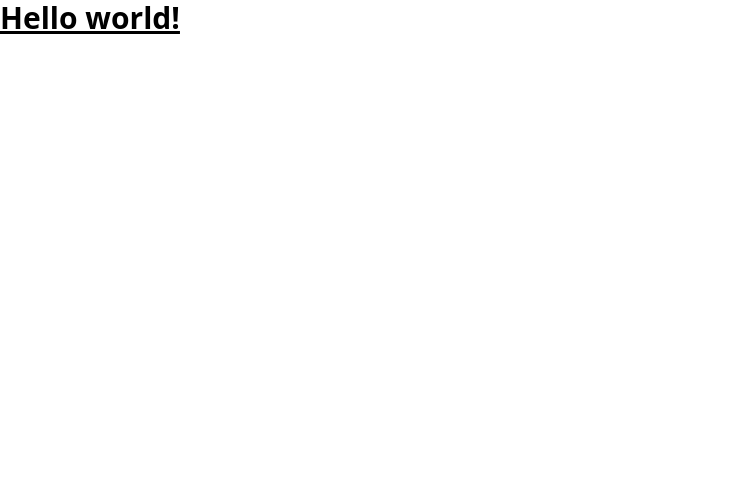
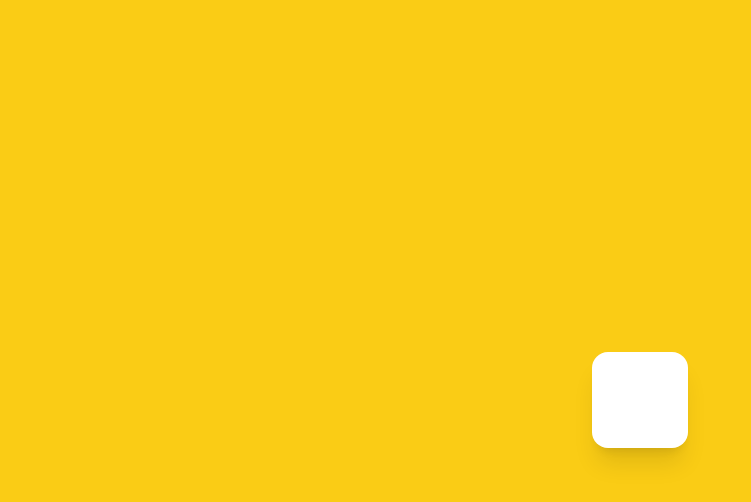
Before and after one commit to bnitish101/PythonFastApiReactTailwindCSS_UserAuthentication, a React (Create React App) app in the folder frontend/: page / in a window 1280 px wide. Shown: the top 502 px of the page, without its empty margins (0-751 px from the left). Built offline with nearby package versions, Linux system fonts and the light colour scheme.

Commit message:
Craete base paeg

```diff
--- a/frontend/src/App.js
+++ b/frontend/src/App.js
@@ -3,9 +3,11 @@ import './App.css';
 
 function App() {
   return (
-    <h1 className="text-3xl font-bold underline">
-      Hello world!
-    </h1>
+    <div className="min-h-screen bg-yellow-400 flex justify-center items-center">
+      <div className="py-12 px-12 bg-white rounded-2xl shadow-xl z-20">
+
+      </div>
+    </div>
   );
 }
 
```
